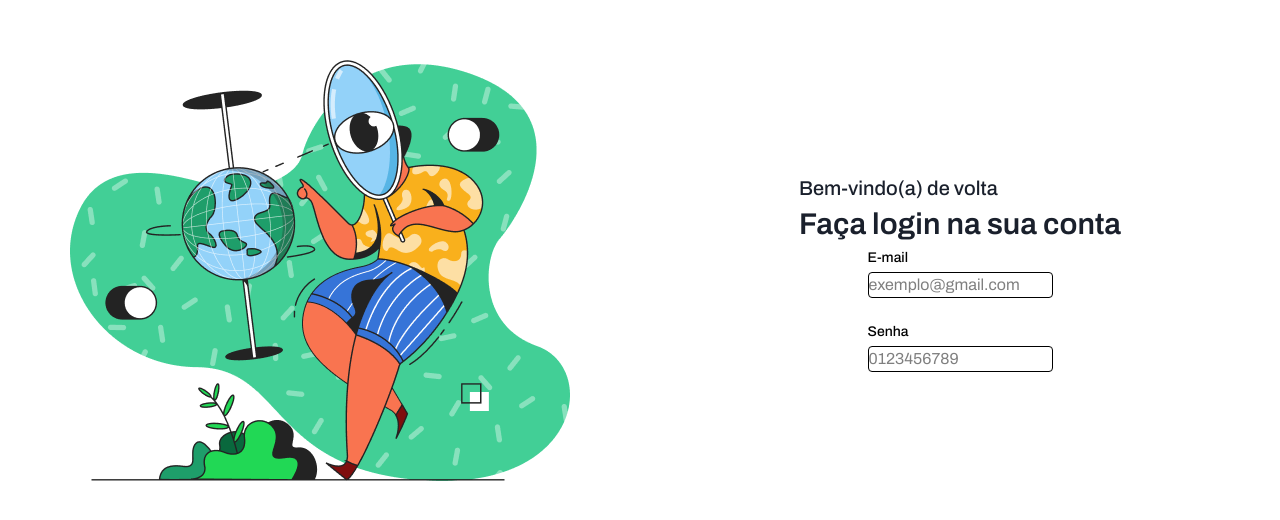
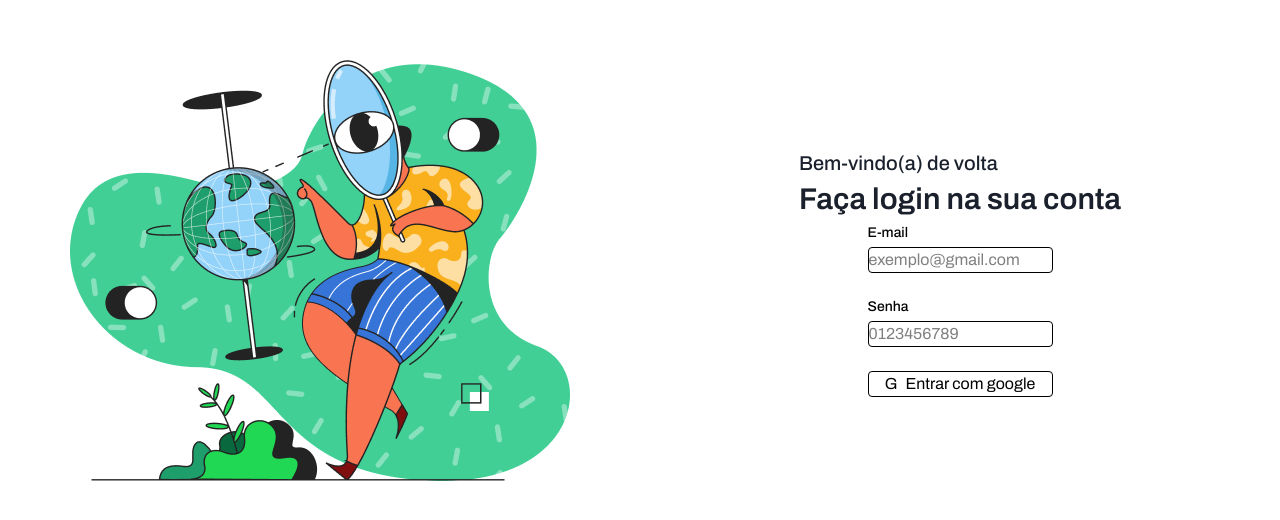
Before and after one commit to lucasrodriguescunha/login-codelab, a Next.js app: page / in a window 1280 px wide. Shown: the part 130-650 px from the top of the page. Built offline with nearby package versions, Linux system fonts and the light colour scheme.

Commit message:
feat: add InputField to PasswordInput component for password input

```diff
--- a/app/components/LoginPage/LoginFormContainer/SocialLoginButton/SocialLoginButton.tsx
+++ b/app/components/LoginPage/LoginFormContainer/SocialLoginButton/SocialLoginButton.tsx
@@ -1,9 +1,14 @@
-import {Button} from '@/app/shared/Button';
-import {GoogleIcon} from '@/app/shared/icons/GoogleIcon';
+import {SocialLoginProps} from '@/app/types';
 
-export const SocialLoginButton = () => {
+export const SocialLoginButton = ({provider, onLogin}: SocialLoginProps) => {
     return (
-        <>
-        </>
+        <button
+            onClick={onLogin}
+            className="flex items-center justify-center gap-2 border rounded py-2 px-4 hover:bg-gray-100"
+        >
+            {provider === 'google' && <span>G</span>}
+            {provider === 'facebook' && <span>F</span>}
+            Entrar com {provider}
+        </button>
     );
 };
```
